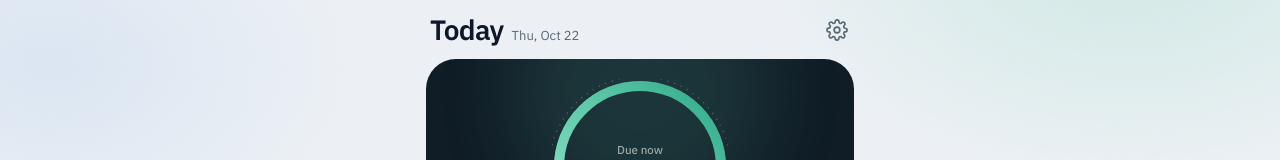
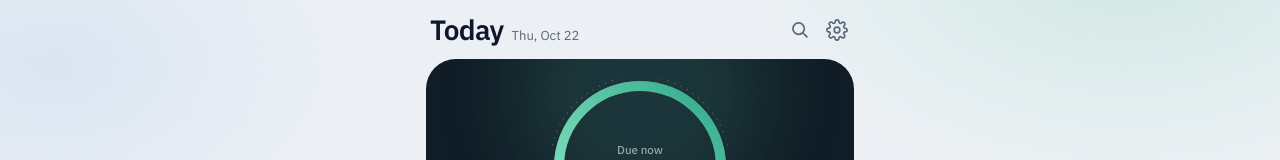
Before and after one commit to RDW-Labz/titrate, a Next.js app: page / in a window 1280 px wide. Both pictures are taken after a click on the button "Show me a sample". Shown: the top 160 px of the page. Built offline with nearby package versions, Linux system fonts and the light colour scheme.

Commit message:
Search reachable from the Today header; the field focuses on arrival

```diff
--- a/src/app/page.tsx
+++ b/src/app/page.tsx
@@ -116,9 +116,17 @@ export default function TodayPage() {
             {now.toLocaleDateString(undefined, { weekday: "short", month: "short", day: "numeric" })}
           </span>
         </div>
-        <Link href="/settings" aria-label="Settings" className="press -mr-1 p-1.5 text-muted">
-          <GearIcon className="size-[21px]" />
-        </Link>
+        <span className="flex items-center gap-1">
+          <Link href="/protocols?focus=search" aria-label="Search" className="press p-1.5 text-muted">
+            <svg viewBox="0 0 24 24" fill="none" stroke="currentColor" strokeWidth="1.9" strokeLinecap="round" aria-hidden="true" className="size-[21px]">
+              <circle cx="11" cy="11" r="6.5" />
+              <path d="M16 16l4.5 4.5" />
+            </svg>
+          </Link>
+          <Link href="/settings" aria-label="Settings" className="press -mr-1 p-1.5 text-muted">
+            <GearIcon className="size-[21px]" />
+          </Link>
+        </span>
       </div>
 
       {hero ? (
--- a/src/app/protocols/page.tsx
+++ b/src/app/protocols/page.tsx
@@ -1,7 +1,7 @@
 "use client";
 
 import Link from "next/link";
-import { useState } from "react";
+import { useEffect, useRef, useState } from "react";
 import { LogDot } from "@/components/log-dose";
 import { toast } from "@/components/toast";
 import { Empty } from "@/components/ui";
@@ -56,6 +56,10 @@ export default function PeptidesPage() {
   const now = new Date();
   const [showArchived, setShowArchived] = useState(false);
   const [q, setQ] = useState("");
+  const searchRef = useRef<HTMLInputElement>(null);
+  useEffect(() => {
+    if (new URLSearchParams(window.location.search).get("focus") === "search") searchRef.current?.focus();
+  }, []);
 
   const query = q.trim().toLowerCase();
   const mine = compounds.filter((c) => !c.archived);
@@ -101,6 +105,7 @@ export default function PeptidesPage() {
           <path d="M16 16l4.5 4.5" />
         </svg>
         <input
+          ref={searchRef}
           value={q}
           onChange={(e) => setQ(e.target.value)}
           placeholder="Search your peptides or the library"
```
